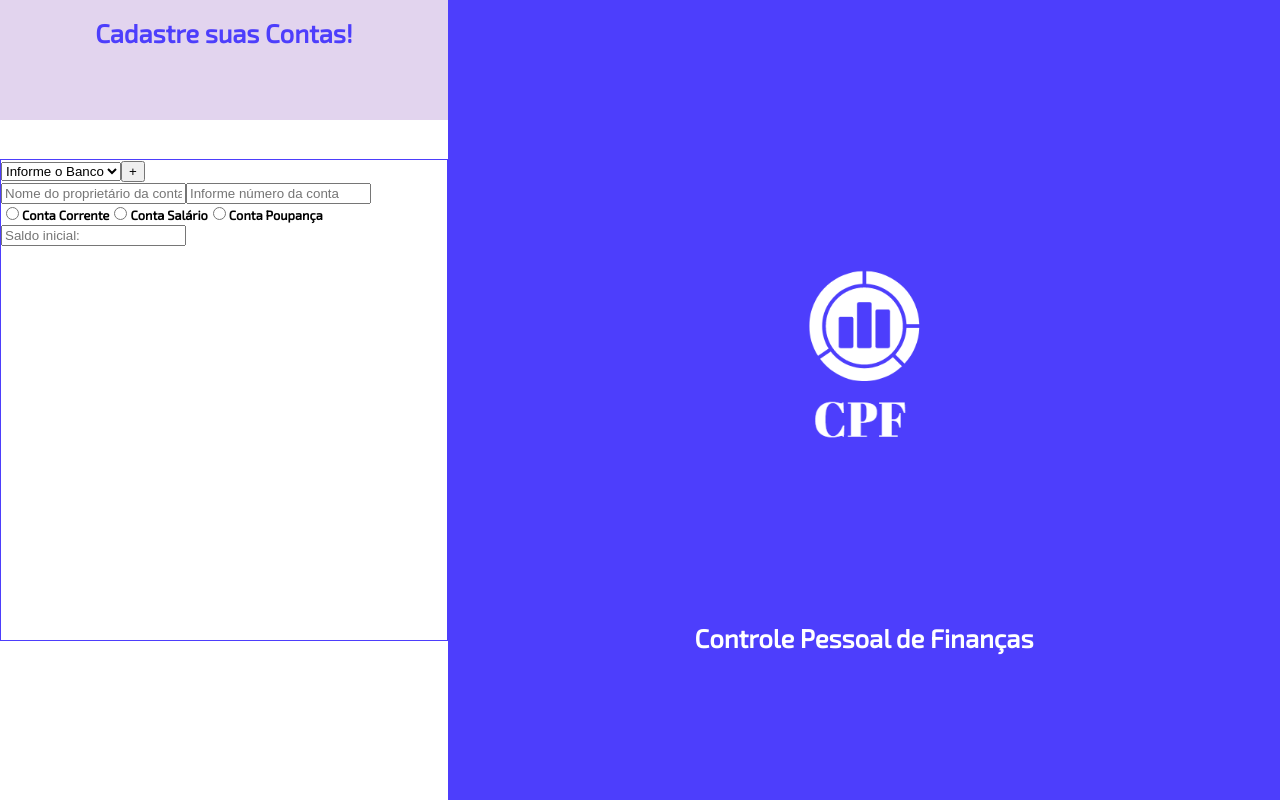
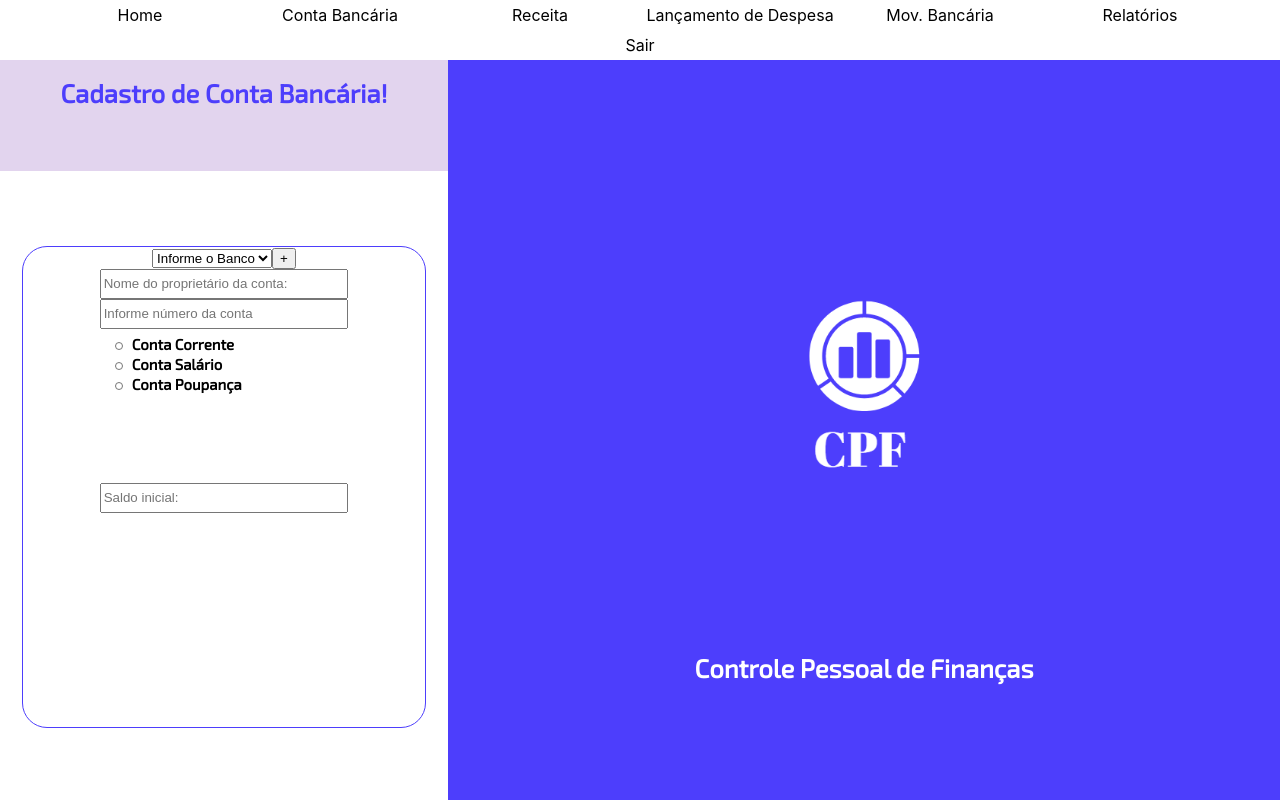
Before and after one commit to jwpires/ProjetoIntegradorSenac, a React (Create React App) app in the folder Projeto Integrador/projeto-cpf/: page /cadastroBanco in a window 1280 px wide. Built offline with nearby package versions, Linux system fonts and the light colour scheme.

Commit message:
atualizando

```diff
--- a/Projeto Integrador/projeto-cpf/src/components/pages/cadastroBanco.tsx
+++ b/Projeto Integrador/projeto-cpf/src/components/pages/cadastroBanco.tsx
@@ -4,16 +4,19 @@ import HeaderMenu from '../header/HeaderMenu';
 function CadastroBanco() {
 
     return (
+        <div className="container-cadBanco">
+            <HeaderMenu exibe={true}></HeaderMenu>
+
             <div className="container_main_padrao">
 
                 <div className="container_padrao">
 
                     <header>
-                    <h1 className='descricao'>Cadastre suas Contas!</h1>
+                        <h1 className='descricao'>Cadastro de Conta Bancária!</h1>
                     </header>
 
-                <div className="cadBanco">
-                    <form action="" method="post">
+                    <div className='divCadBanco'>
+                        <form action="" method="post" className="cadBanco">
                             <div>
                                 <select name="Banco" id="">
                                     <option value="">Informe o Banco</option>
@@ -25,11 +28,12 @@ function CadastroBanco() {
                             <input type="text" name="" id="" placeholder='Informe número da conta'/>
 
                             <div className="raio_group">
-                            <label><input type="radio" name="tipo_conta" id="" />Conta Corrente</label>
-                            <label><input type="radio" name="tipo_conta" id="" />Conta Salário</label>
+
+                                <label><input type="radio" name="tipo_conta" id="" />Conta Corrente</label><br />
+                                <label><input type="radio" name="tipo_conta" id="" />Conta Salário</label><br />
                                 <label><input type="radio" name="tipo_conta" id="" />Conta Poupança</label>
+                            </div>
                             <input type="text" name="" id="" placeholder='Saldo inicial:'/>
-                        </div>
                         </form>
                     </div>
 
@@ -40,7 +44,7 @@ function CadastroBanco() {
                     <h1 className='descricao'>Controle Pessoal de Finanças</h1>
                 </div>
             </div>
-
+        </div>
     );
 
 }
--- a/Projeto Integrador/projeto-cpf/src/components/pages/login.tsx
+++ b/Projeto Integrador/projeto-cpf/src/components/pages/login.tsx
@@ -20,10 +20,12 @@ function Login() {
 
                 </header>
 
-                <input type="text" className='input-padrao' placeholder='Login' />
-                <input type="password" className='input-padrao' placeholder='Senha' />
-                <input type="submit" className='botao-padrao' value="Acessar" />
-                <label><Link to={'/cadastroNovaSenha'} className='link'>Esqueci minha senha.</Link></label>
+                <div className="campos">
+                    <input type="text" className='input-padrao' placeholder='Login' />
+                    <input type="password" className='input-padrao' placeholder='Senha' />
+                    <input type="submit" className='botao-padrao' value="Acessar" />
+                    <label><Link to={'/cadastroNovaSenha'} className='link'>Esqueci minha senha.</Link></label>
+                </div>
 
             </div>
 
--- a/Projeto Integrador/projeto-cpf/src/style/style.css
+++ b/Projeto Integrador/projeto-cpf/src/style/style.css
@@ -22,35 +22,28 @@ dos inputs do login
 Div principal dos componentes
 da imagem do logo
 */
-.container_imagem{
-    display: flex;
-    flex-direction: column;
-    color: #FFF;
-    font-family: 'Exo 2', sans-serif;
-    font-size: 25px;
-    width: 65%;
-    height:100%;
-    align-items: center;
-    justify-content: center;
-    background-color: #4D3EFC;
-}
-
-.container_imagem img{
-    max-width: 70%;
-}
-
 .container_padrao{
     display: flex;
     flex-direction: column;
     align-items: center;
-    justify-content: center;
+    /* justify-content: center; */
     width: 35%;
 }
 
+.campos{
+    display: flex;
+    flex-direction: column;
+    height: 100%;
+    width: 100%;
+    align-items: center;
+    justify-content: center;
+
+}
+
 .container_padrao header{
-    position: absolute;
+    /* position: absolute; */
     top: 0px;
-    width: 35%;
+    width: 100%;
     height: 15%;
     background-color: #e2d4ee;
 }
@@ -116,6 +109,23 @@ da imagem do logo
     transition: .5s;
 }
 
+.container_imagem{
+    display: flex;
+    flex-direction: column;
+    color: #FFF;
+    font-family: 'Exo 2', sans-serif;
+    font-size: 25px;
+    width: 65%;
+    height:100%;
+    align-items: center;
+    justify-content: center;
+    background-color: #4D3EFC;
+}
+
+.container_imagem img{
+    max-width: 70%;
+}
+
 /* ******************* Layout cadastro usuários ***************** */
 
 .descricao-cad-usuario-h3{
@@ -126,29 +136,64 @@ da imagem do logo
 .container-cadBanco{
     display: flex;
     flex-direction: column;
-    align-items: center;
+    /* align-items: center; */
     height: 100vh;
-    width: 100%;
+    /* width: 100%; */
+}
+
+.divCadBanco{
+    width: 90%;
+    height: 60vh;
+    margin: auto 5%;
 }
 
 .cadBanco{
+    display: flex;
+    flex-direction: column;
     border: #4D3EFC solid 1px;
-    height: 60vh;
+    border-radius: 25px;
+    /* width: 100%; */
+    height: 100%;
+    align-items: center;
 
 }
+
+.cadBanco input {
+    width: 60%;
+    height: 5%;
+}
+
+.raio_group{
+    /* width: 100%; */
+    width: 60%;
+    height: 30%;
+    margin: 5px auto;
+}
+
+.raio_group label{
+    font-family: 'Exo 2', sans-serif;
+    font-size: 15px;
+}
+
+.raio_group label input{
+    width: 20px;
+}
+
+
 
 
 
 /* *************************** Menu **************************** */
 .flex-container-menu{
     display: flex;
+    flex-wrap: wrap;
     list-style: none;
     flex-direction: row;
     justify-content: center;
 }
 
 .flex-container-menu a{
-    width: 200px;
+     width: 200px;
     /* border: 1px solid black;  */
     text-align: center;
     text-decoration: none;
```
Lines whose indentation alone changed are shown as unchanged.
